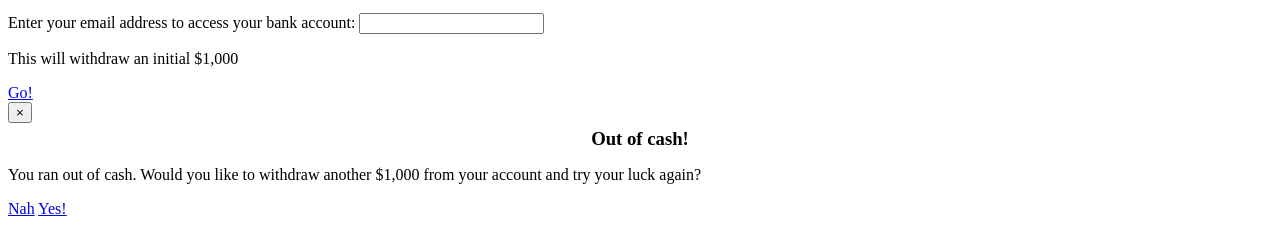
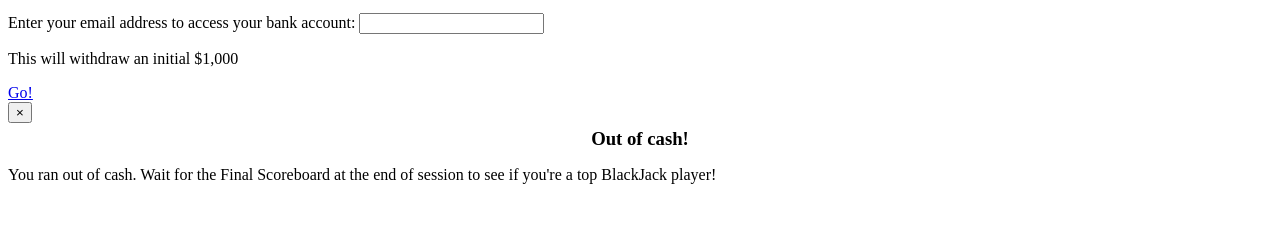
Before and after one commit to tgubeli/blackjack-1, a website: page public/blackjack.html in a window 1280 px wide. Shown: the part 645-871 px from the top of the page. After the commit the page ends 845 px from the top, so only its background shows below. Drawn offline with nearby package versions, Linux system fonts and the light colour scheme; some icons are missing.

Commit message:
Modified out of cash message. It doesn't allow playing again

```diff
--- a/public/blackjack.html
+++ b/public/blackjack.html
@@ -57,12 +57,15 @@
     <h3>Out of cash!</h3>
   </div>
   <div class="modal-body">
-    <p>You ran out of cash. Would you like to withdraw another $1,000 from your account and try your luck again?</p>
+    <p>You ran out of cash.
+      Wait for the Final Scoreboard at the end of session to see if you're a top BlackJack player!</p>
   </div>
+  <!--
   <div class="modal-footer">
     <a href="#" id="cancel" class="btn">Nah</a>
     <a href="#" id="newGame" class="btn btn-primary">Yes!</a>
   </div>
+-->
 </div>
 
   <script src='http://cdnjs.cloudflare.com/ajax/libs/jquery/2.1.3/jquery.min.js'></script>
```
